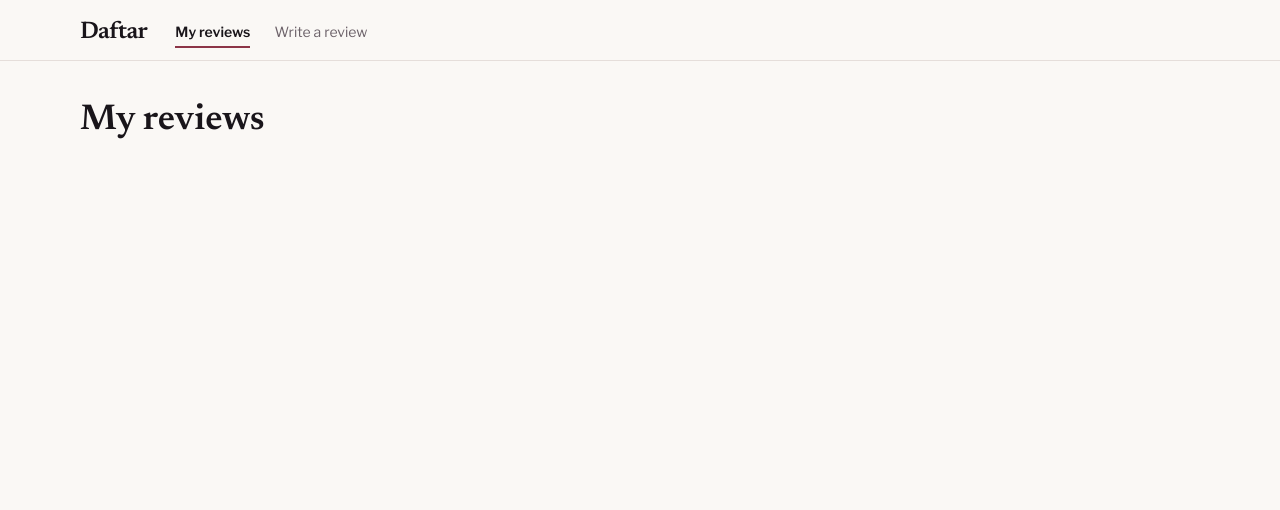
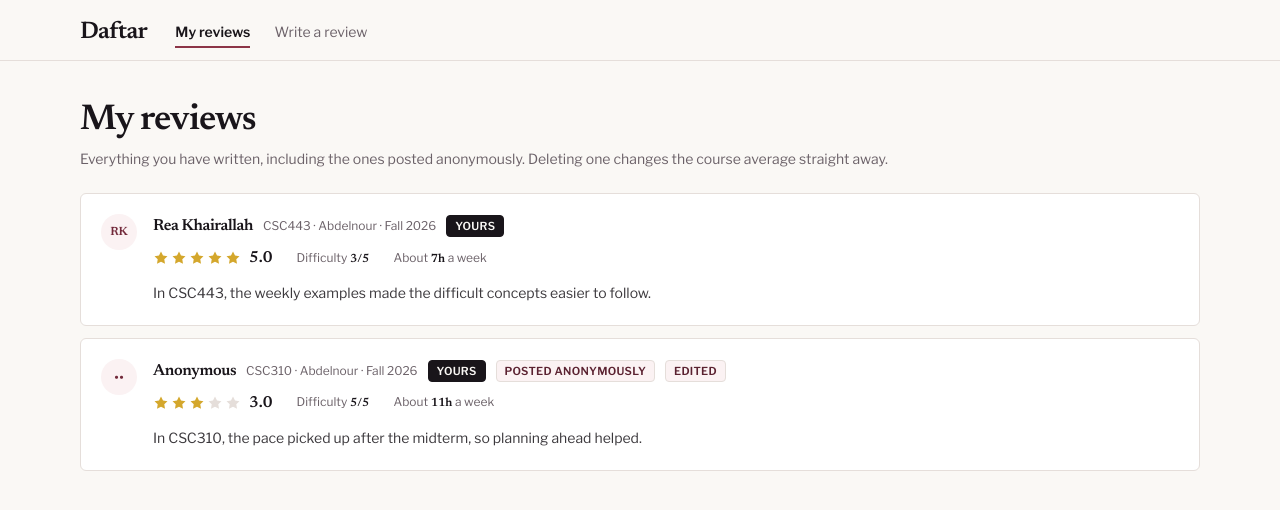
Before and after one commit to reakhairallah/daftar, a React (Vite) app: page /me/reviews in a window 1280 px wide. Shown: the top 510 px of the page. Built offline with nearby package versions, Linux system fonts and the light colour scheme.

Commit message:
Build My reviews list with the current user's reviews

```diff
--- /dev/null
+++ b/src/components/Badge.jsx
@@ -0,0 +1,12 @@
+const tones = {
+  dark: "border-ink bg-ink text-paper",
+  light: "border-line bg-brand-50 text-brand-800",
+};
+
+export default function Badge({ tone = "light", children }) {
+  return (
+    <span className={`inline-flex items-center rounded border px-2 py-0.5 text-[11px] font-semibold uppercase tracking-wide ${tones[tone]}`}>
+      {children}
+    </span>
+  );
+}
--- /dev/null
+++ b/src/components/my-reviews/ReviewCard.jsx
@@ -0,0 +1,45 @@
+import StarRating from "../StarRating";
+import Badge from "../Badge";
+import { initials } from "../../lib/reviewLabels";
+
+export default function ReviewCard({ review, authorName, instructorName, termLabel }) {
+  const shownName = review.anonymous ? "Anonymous" : authorName;
+  const avatar = review.anonymous ? "••" : initials(authorName);
+
+  return (
+    <li className="rounded-card border border-line bg-surface p-5">
+      <div className="flex flex-wrap items-start gap-4">
+        <span
+          aria-hidden="true"
+          className="inline-flex h-9 w-9 flex-none items-center justify-center rounded-full bg-brand-50 font-display text-xs font-semibold text-brand-700"
+        >
+          {avatar}
+        </span>
+
+        <div className="min-w-0 flex-1">
+          <div className="flex flex-wrap items-center gap-2.5">
+            <span className="font-display text-base font-semibold tracking-tight text-ink">{shownName}</span>
+            <span className="text-xs text-muted">
+              {review.courseCode} · {instructorName} · {termLabel}
+            </span>
+            <Badge tone="dark">Yours</Badge>
+            {review.anonymous && <Badge>Posted anonymously</Badge>}
+            {review.updatedAt && <Badge>Edited</Badge>}
+          </div>
+
+          <div className="mt-2 flex flex-wrap items-center gap-x-6 gap-y-2">
+            <StarRating value={review.rating} />
+            <span className="text-xs text-muted">
+              Difficulty <span className="font-display font-semibold tabular-nums text-ink">{review.difficulty}/5</span>
+            </span>
+            <span className="text-xs text-muted">
+              About <span className="font-display font-semibold tabular-nums text-ink">{review.hoursPerWeek}h</span> a week
+            </span>
+          </div>
+
+          <p className="mt-3 text-sm leading-relaxed text-ink/85">{review.body}</p>
+        </div>
+      </div>
+    </li>
+  );
+}
--- a/src/components/write-review/AlreadyReviewedNotice.jsx
+++ b/src/components/write-review/AlreadyReviewedNotice.jsx
@@ -1,15 +1,14 @@
 import { Link } from "react-router-dom";
+import { termLabel, instructorLastName } from "../../lib/reviewLabels";
 
 export default function AlreadyReviewedNotice({ review, editPath, instructors, terms }) {
-  const instructor = instructors.find((i) => i.id === review.instructorId);
-  const term = terms.find((t) => t.id === review.termId);
-  const lastName = instructor.name.split(" ").at(-1);
   const postedOn = new Date(review.createdAt).toLocaleDateString("en-GB", { day: "numeric", month: "long" });
 
   return (
     <div role="status" className="rounded border-l-4 border-accent-500 bg-accent-50 p-4">
       <p className="text-sm font-semibold text-accent-900">
-        You reviewed {review.courseCode} with {lastName} in {term.season} {term.year} already.
+        You reviewed {review.courseCode} with {instructorLastName(instructors, review.instructorId)} in{" "}
+        {termLabel(terms, review.termId)} already.
       </p>
       <p className="mt-1 text-xs text-accent-900/80">
         Posted {postedOn}, {review.rating} {review.rating === 1 ? "star" : "stars"}. You can change it as often as you like.
--- /dev/null
+++ b/src/lib/reviewLabels.js
@@ -0,0 +1,17 @@
+export function termLabel(terms, termId) {
+  const term = terms.find((t) => t.id === termId);
+  return term ? `${term.season} ${term.year}` : "";
+}
+
+export function instructorLastName(instructors, instructorId) {
+  const instructor = instructors.find((i) => i.id === instructorId);
+  return instructor ? instructor.name.split(" ").at(-1) : "";
+}
+
+export function initials(fullName) {
+  return fullName
+    .split(" ")
+    .map((part) => part[0])
+    .slice(0, 2)
+    .join("");
+}
--- a/src/pages/MyReviews.jsx
+++ b/src/pages/MyReviews.jsx
@@ -1 +1,29 @@
-export default function MyReviews() { return <h1 className="font-display text-4xl font-semibold">My reviews</h1>; }
+import ReviewCard from "../components/my-reviews/ReviewCard";
+import { useAppData } from "../lib/tempAppData";
+import { termLabel, instructorLastName } from "../lib/reviewLabels";
+
+export default function MyReviews() {
+  const { reviews, instructors, terms, currentUser } = useAppData();
+  const myReviews = reviews.filter((review) => review.authorId === currentUser.id);
+
+  return (
+    <>
+      <h1 className="font-display text-4xl font-semibold tracking-tight text-ink">My reviews</h1>
+      <p className="mt-2 text-sm text-muted">
+        Everything you have written, including the ones posted anonymously. Deleting one changes the course average straight away.
+      </p>
+
+      <ul className="mt-6 space-y-3">
+        {myReviews.map((review) => (
+          <ReviewCard
+            key={review.id}
+            review={review}
+            authorName={currentUser.fullName}
+            instructorName={instructorLastName(instructors, review.instructorId)}
+            termLabel={termLabel(terms, review.termId)}
+          />
+        ))}
+      </ul>
+    </>
+  );
+}
```
